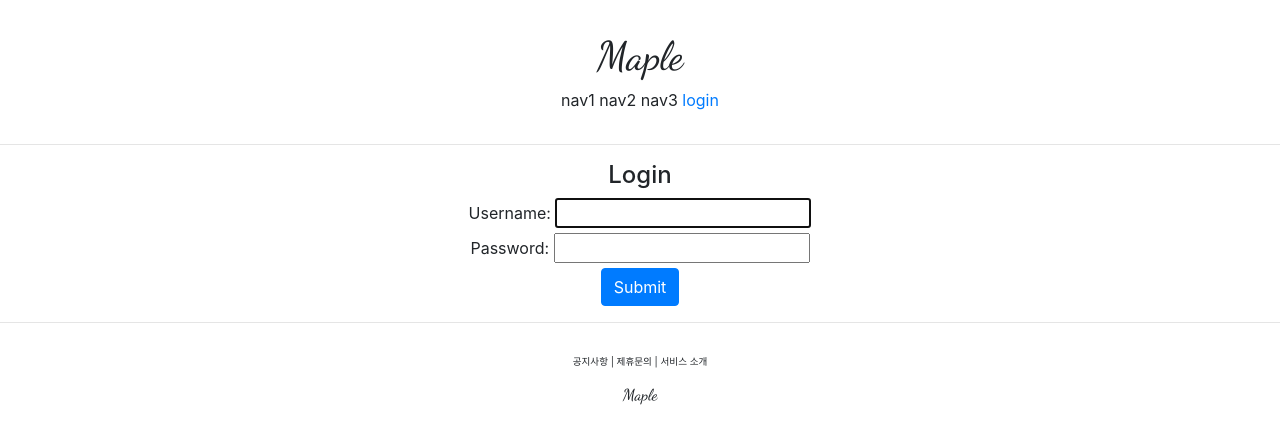
After one commit to qjatn23/maple, a Django app: page /account/login/ in a window 1280 px wide. The commit adds this page. Shown: the top 444 px of the page. Run offline with Django 5.2, Linux system fonts and the light colour scheme.

Commit message:
django course 22 commit

```diff
--- /dev/null
+++ b/accountapp/templates/accountapp/login.html
@@ -0,0 +1,20 @@
+{% extends 'base.html' %}
+
+
+
+{% block content %}
+
+    <div style="text-align: center">
+        <div>
+            <h4>Login</h4>
+        </div>
+        <div>
+            <form action="" method="post">
+                {% csrf_token %}
+                {{ form }}
+                <input type="submit" class="btn btn-primary">
+            </form>
+        </div>
+    </div>
+
+{% endblock %}
--- a/accountapp/urls.py
+++ b/accountapp/urls.py
@@ -1,3 +1,4 @@
+from django.contrib.auth.views import LoginView, LogoutView
 from django.urls import path
 
 from accountapp.views import hello_world, AccountCreateView
@@ -7,5 +8,8 @@ app_name = 'accountapp'
 urlpatterns = [
     path('hello_world/', hello_world, name='hello_world'),
 
+    path('login/', LoginView.as_view(template_name='accountapp/login.html'), name='login'),
+    path('logout/', LogoutView.as_view(), name='logout'),
+
     path('create/', AccountCreateView.as_view(), name='create')
 ]
--- a/maple/settings.py
+++ b/maple/settings.py
@@ -13,6 +13,8 @@ https://docs.djangoproject.com/en/5.1/ref/settings/
 from pathlib import Path
 
 import os, environ
+
+from django.urls import reverse_lazy
 
 env = environ.Env(
     DEBUG = (bool, False)
@@ -137,3 +139,6 @@ STATICFILES_DIRS = [
 # https://docs.djangoproject.com/en/5.1/ref/settings/#default-auto-field
 
 DEFAULT_AUTO_FIELD = 'django.db.models.BigAutoField'
+
+LOGIN_REDIRECT_URL = reverse_lazy('accountapp:hello_world')
+LOGOUT_REDIRECT_URL = reverse_lazy('accountapp:login')
--- a/templates/header.html
+++ b/templates/header.html
@@ -6,6 +6,14 @@
             <span>nav1</span>
             <span>nav2</span>
             <span>nav3</span>
-            <span>nav4</span>
+            {% if not user.is_authenticated %}
+            <a href="{% url 'accountapp:login' %}?next={{ request.path }}">
+                <span>login</span>
+            </a>
+            {% else %}
+            <a href="{% url 'accountapp:logout' %}?next={{ request.path }}">
+                <span>logout</span>
+            </a>
+            {% endif %}
         </div>
     </div>
```
